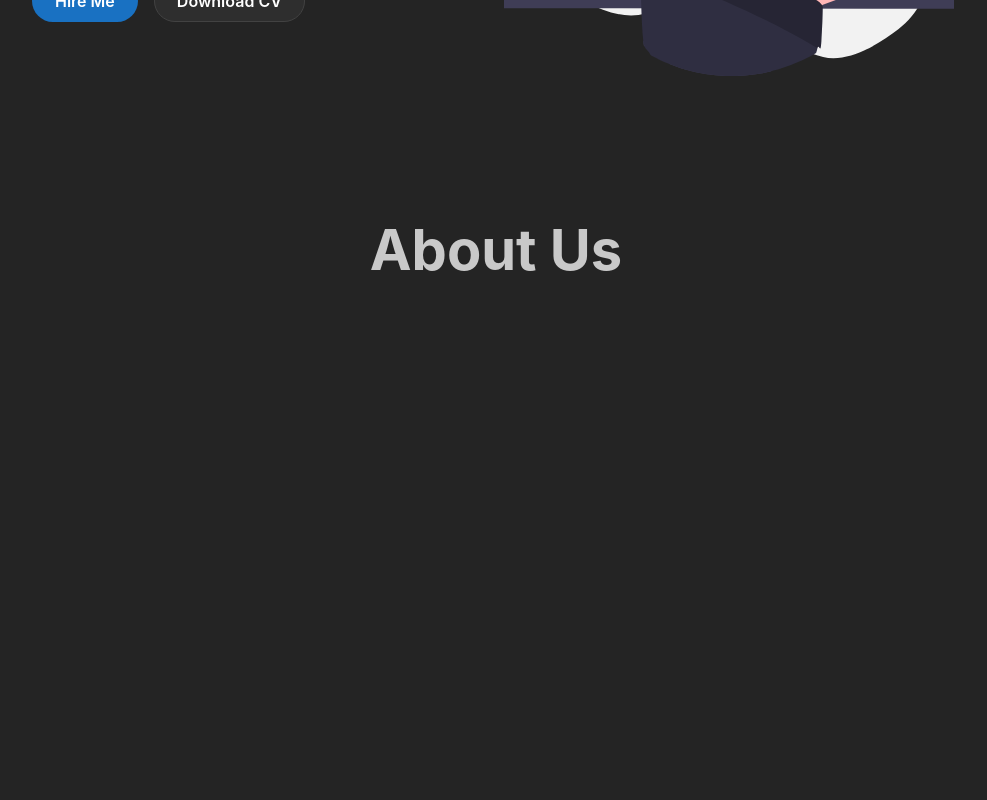
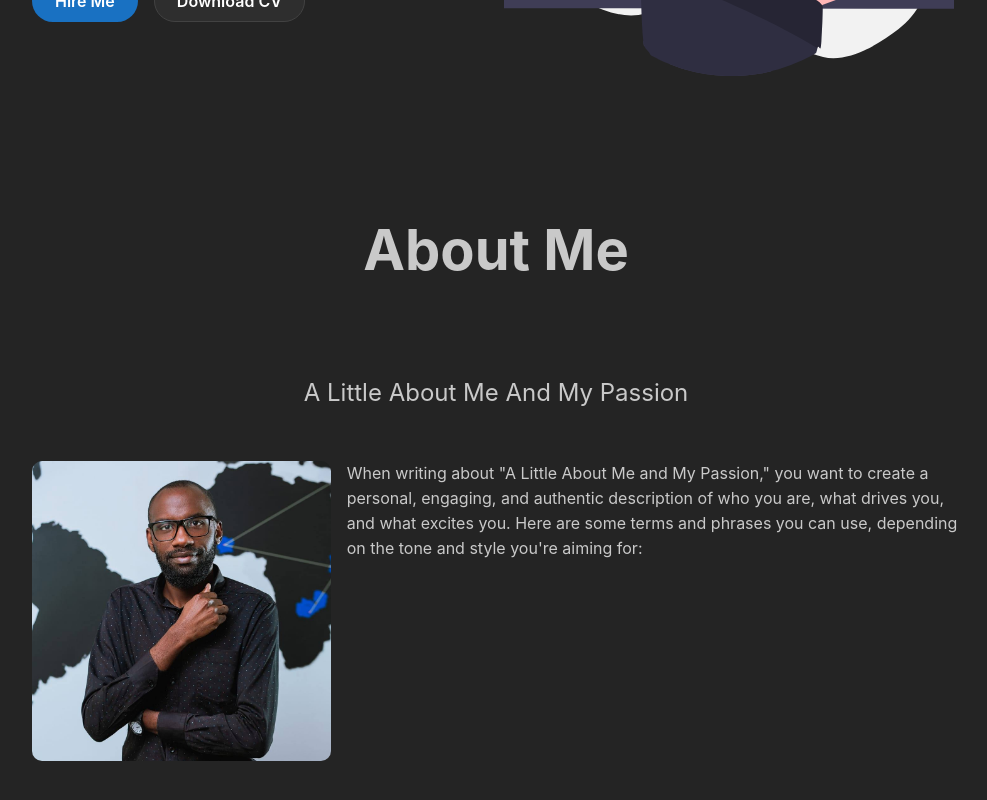
Before and after one commit to Deewiliams/My-portfolio, a React (Vite) app: page / in a window 1280 px wide. Shown: the part 460-1260 px from the top of the page, without its empty margins (144-1131 px from the left). After the commit the page ends 1229 px from the top, so only its background shows below. Built offline with nearby package versions, Linux system fonts and the light colour scheme.

Commit message:
cleaned the code

```diff
--- /dev/null
+++ b/src/component/Tab.tsx
@@ -0,0 +1,35 @@
+import { Tabs, rem } from '@mantine/core';
+import { IconPhoto, IconMessageCircle, IconSettings } from '@tabler/icons-react';
+
+function SelectorTab() {
+  const iconStyle = { width: rem(12), height: rem(12) };
+
+  return (
+    <Tabs defaultValue="gallery">
+      <Tabs.List>
+        <Tabs.Tab value="gallery" leftSection={<IconPhoto style={iconStyle} />}>
+          Gallery
+        </Tabs.Tab>
+        <Tabs.Tab value="messages" leftSection={<IconMessageCircle style={iconStyle} />}>
+          Messages
+        </Tabs.Tab>
+        <Tabs.Tab value="settings" leftSection={<IconSettings style={iconStyle} />}>
+          Settings
+        </Tabs.Tab>
+      </Tabs.List>
+
+      <Tabs.Panel value="gallery">
+        Gallery tab content
+      </Tabs.Panel>
+
+      <Tabs.Panel value="messages">
+        Messages tab content
+      </Tabs.Panel>
+
+      <Tabs.Panel value="settings">
+        Settings tab content
+      </Tabs.Panel>
+    </Tabs>
+  );
+}
+export default SelectorTab
--- a/src/component/Title.module.css
+++ b/src/component/Title.module.css
@@ -1,7 +1,7 @@
 .wrapper {
   padding-top: calc(var(--mantine-spacing-xl) * 2);
   padding-bottom: calc(var(--mantine-spacing-xl) * 2);
-  min-height: 650px;
+  /* min-height: 650px; */
 }
 
 .title {
--- a/src/component/Title.tsx
+++ b/src/component/Title.tsx
@@ -5,7 +5,7 @@ export const TitleHead = () => {
   return (
     <Container size="sm" className={classes.wrapper}>
       <Title ta="center" className={classes.title}>
-        About Us
+        About Me
       </Title>
     </Container>
   );
--- a/src/pages/AboutUs/AboutUs.module.css
+++ b/src/pages/AboutUs/AboutUs.module.css
@@ -0,0 +1,5 @@
+.subTitle {
+    font-size: 1.5rem;
+    text-align: center;
+    margin-top: -25px;
+}
--- a/src/pages/AboutUs/AboutUs.tsx
+++ b/src/pages/AboutUs/AboutUs.tsx
@@ -1,9 +1,40 @@
+import { Container, Grid, Image, Text } from "@mantine/core";
+import SelectorTab from "../../component/Tab";
 import { TitleHead } from "../../component/Title";
+import image from "../../assets/desire.jpg";
+import classes from "./AboutUs.module.css"
 
 export const AboutUs = () => {
   return (
     <div>
       <TitleHead />
+      <div>
+      <Text className={classes.subTitle}>A Little About Me And My Passion</Text>
+      </div>
+
+      <Container style={{ marginTop: "50px" }}>
+
+        <Grid>
+          <Grid.Col span={{ base: 12, xs: 4 }}>
+            <Image
+              src={image}
+              alt="image"
+              width={300}
+              height={300}
+              style={{ borderRadius: "10px" }}
+            />
+          </Grid.Col>
+          <Grid.Col span={{ base: 12, xs: 8 }}>
+            <Text>
+              When writing about "A Little About Me and My Passion," you want to
+              create a personal, engaging, and authentic description of who you
+              are, what drives you, and what excites you. Here are some terms
+              and phrases you can use, depending on the tone and style you're
+              aiming for:
+            </Text>
+          </Grid.Col>
+        </Grid>
+      </Container>
     </div>
   );
 };
```
Also changed, not shown: src/assets/desire.jpg (added).
